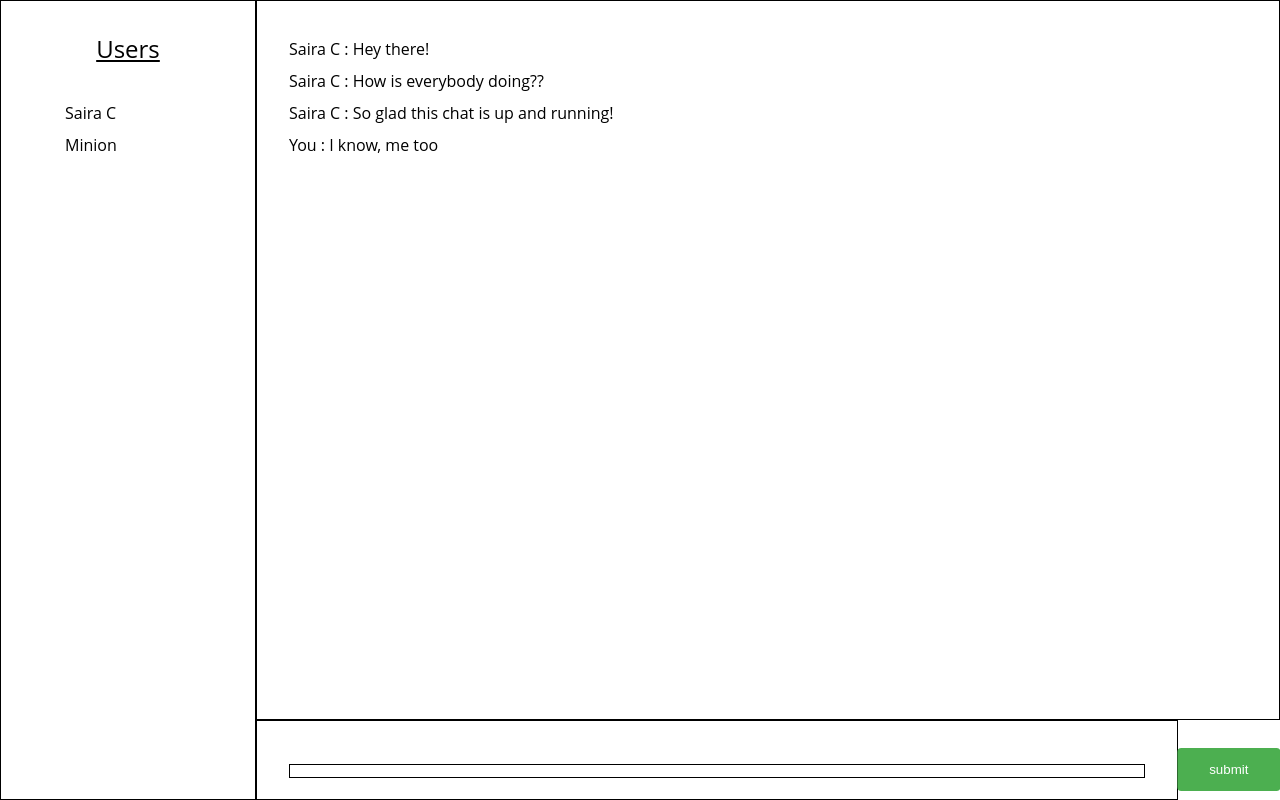
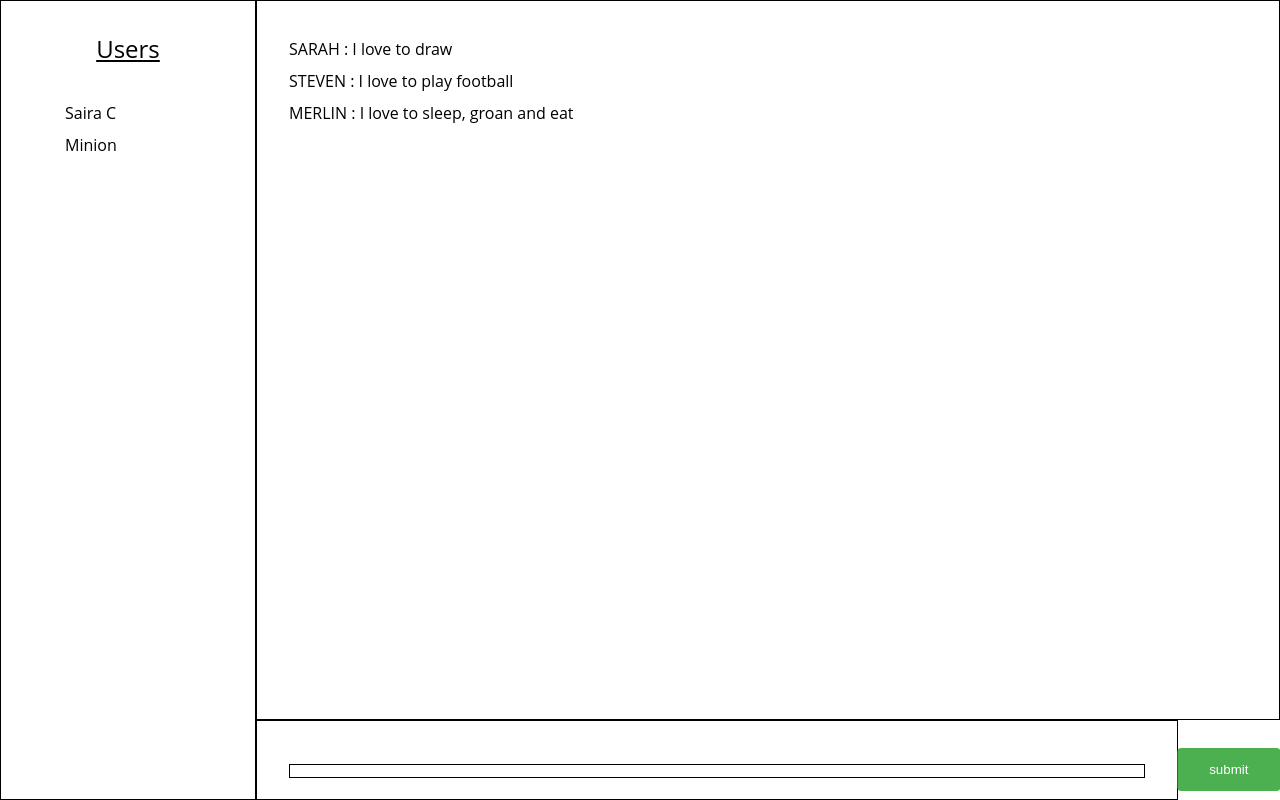
Before and after one commit to Saira2018/chat-app, an Angular app in the folder chat-application/: page / in a window 1280 px wide. Built offline with nearby package versions, Linux system fonts and the light colour scheme.

Commit message:
added a mock-message.ts class to store mock data

```diff
--- a/chat-application/src/app/app.module.ts
+++ b/chat-application/src/app/app.module.ts
@@ -13,7 +13,7 @@ import { MessageComponent } from './message/message.component';
     AppComponent,
     UserListComponent,
     ChatContentComponent,
-    MessageComponent
+    MessageComponent,
   ],
   imports: [
     BrowserModule,
--- a/chat-application/src/app/chat-content/chat-content.component.html
+++ b/chat-application/src/app/chat-content/chat-content.component.html
@@ -1,5 +1,11 @@
 <div class="chat-content">
-  <div *ngFor="let message of messages">
-    <p > {{ message.user.name }} : {{ message.text }}  </p>
+  <div *ngFor="let message of mockData">
+    <p > {{ message.user | uppercase }} : {{ message.text }}  </p>
+  <!-- <div *ngFor="let message of messages">
+    <p > {{ message.user.name | uppercase }} : {{ message.text }}  </p> -->
+    <!-- <label>Name:
+    <input [(ngModel)]="message.user.name" placeholder="name" />
+  </label> -->
   </div>
+
 </div>
--- a/chat-application/src/app/chat-content/chat-content.component.ts
+++ b/chat-application/src/app/chat-content/chat-content.component.ts
@@ -1,6 +1,7 @@
 import { Component, OnInit } from '@angular/core';
 import { Message } from '../shared/models/message';
 import { User } from '../shared/models/user';
+import { MOCKMESSAGES } from '../core/mocks/mock-messages';
 
 @Component({
   selector: 'app-chat-content',
@@ -10,23 +11,27 @@ import { User } from '../shared/models/user';
 
 export class ChatContentComponent implements OnInit {
 
-  userSaira: any;
-  userSelf: any;
+  mockData = MOCKMESSAGES;
 
-  messages: Message [];
+  // userSaira: any;
+  // userSelf: any;
+
+  // messages: Message [];
+
+
 
   constructor() {
 
-    const userSaira = new User('Saira C');
-    const userSelf = new User('You');
+    // const userSaira = new User('Saira C');
+    // const userSelf = new User('You');
 
-     this.messages = [
-      new Message( userSaira, 'Hey there!'),
-      new Message( userSaira, 'How is everybody doing??'),
-      new Message( userSaira, 'So glad this chat is up and running!'),
-      new Message( userSelf, 'I know, me too'),
+    //  this.messages = [
+    //   new Message( userSaira, 'Hey there!'),
+    //   new Message( userSaira, 'How is everybody doing??'),
+    //   new Message( userSaira, 'So glad this chat is up and running!'),
+    //   new Message( userSelf, 'I know, me too'),
 
-    ];
+    // ];
    }
 
   ngOnInit() {
--- /dev/null
+++ b/chat-application/src/app/core/mocks/mock-messages.ts
@@ -0,0 +1,7 @@
+import { Message } from '../../shared/models/message';
+import { User } from '../../shared/models/user';
+export const MOCKMESSAGES: Message[] = [
+    {user: 'Sarah', text: 'I love to draw'},
+    {user: 'Steven', text: 'I love to play football'},
+    {user: 'Merlin', text: 'I love to sleep, groan and eat'}
+]
--- a/chat-application/src/app/shared/models/message.ts
+++ b/chat-application/src/app/shared/models/message.ts
@@ -1,7 +1,8 @@
 import { User } from './user';
 
 export class Message {
-    user: User;
+    user: string;
+    //user: User;
     text: string;
 
     constructor(user, text){
```
Also changed, not shown: 1 other file (tests, documents, lock files or other folders).
